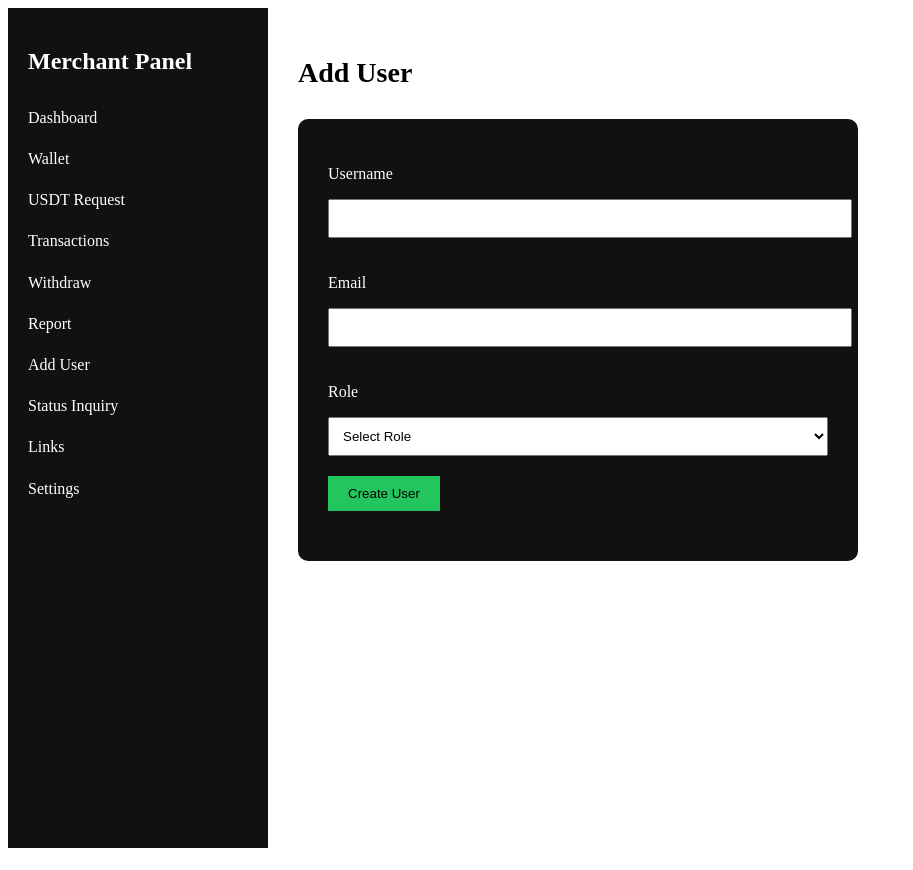
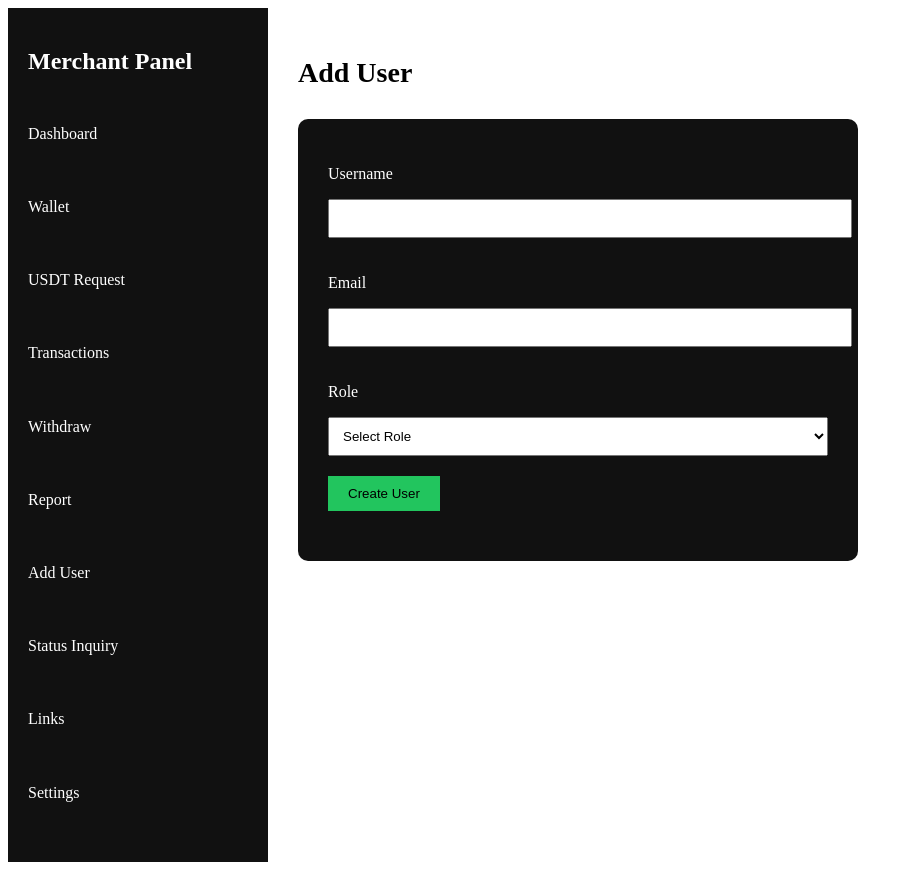
Before and after one commit to naspro-tech/naspro, a Next.js app: page /portal/add-user in a window 1280 px wide. Shown: the whole page, without its empty margins (0-913 px from the left). Built offline with nearby package versions, Linux system fonts and the light colour scheme.

Commit message:
Update PortalLayout.js

```diff
--- a/components/PortalLayout.js
+++ b/components/PortalLayout.js
@@ -16,7 +16,7 @@ export default function PortalLayout({ children }) {
           Merchant Panel
         </h2>
 
-        <ul style={{ listStyle: "none", padding: 0, lineHeight: "2.2" }}>
+        <ul style={{ listStyle: "none", padding: 0, lineHeight: "4.2" }}>
 
           <li style={{ marginBottom: "6px" }}>
             <Link href="/portal" style={{ color: "#fff", textDecoration: "none" }}>
```
